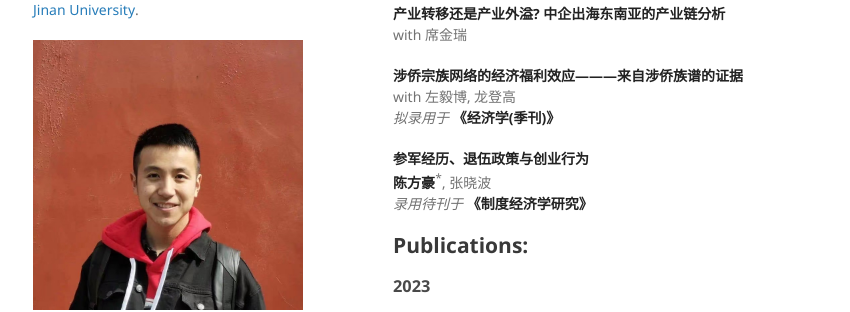
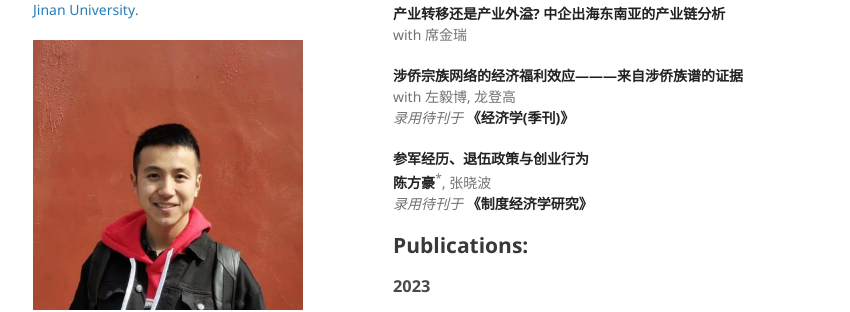
Before and after one commit to FanghaoChen/homepage, a Jekyll site: the page built from research.md, in a window 1280 px wide and 900 px high, scrolled down 309 px. Shown: the part 152-464 px from the top of the window, without its empty margins (177-1027 px from the left). Built offline with Jekyll 4.4.1, drawn with Linux system fonts in a browser that asks for light colours.

Commit message:
Update research.md

```diff
--- a/research.md
+++ b/research.md
@@ -24,7 +24,7 @@ with 席金瑞 <br/>
 
 **涉侨宗族网络的经济福利效应———来自涉侨族谱的证据** <br/>
 with 左毅博, 龙登高 <br/>
- <em> 拟录用于 </em> **《经济学(季刊)》**
+ <em> 录用待刊于 </em> **《经济学(季刊)》**
 
 **参军经历、退伍政策与创业行为** <br/>
 **陈方豪**<sup>*</sup>, 张晓波 <br/>
```
